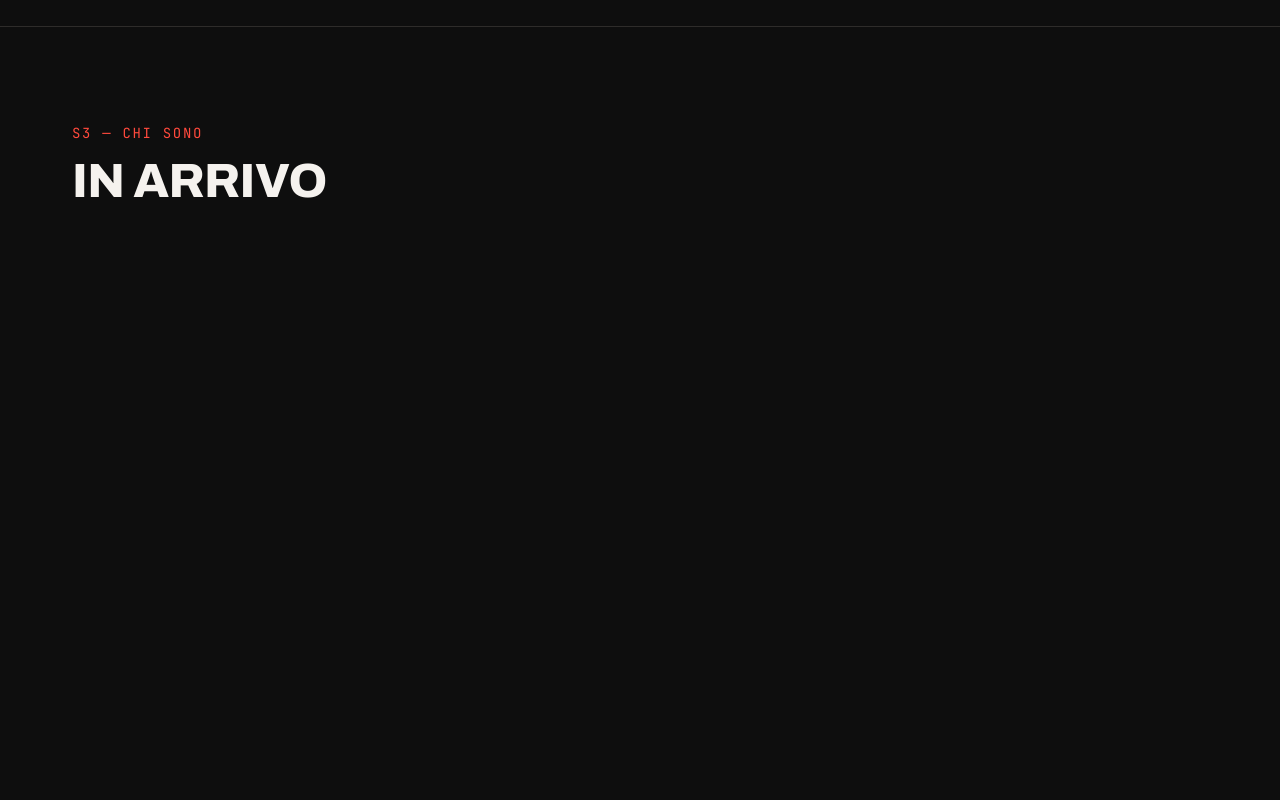
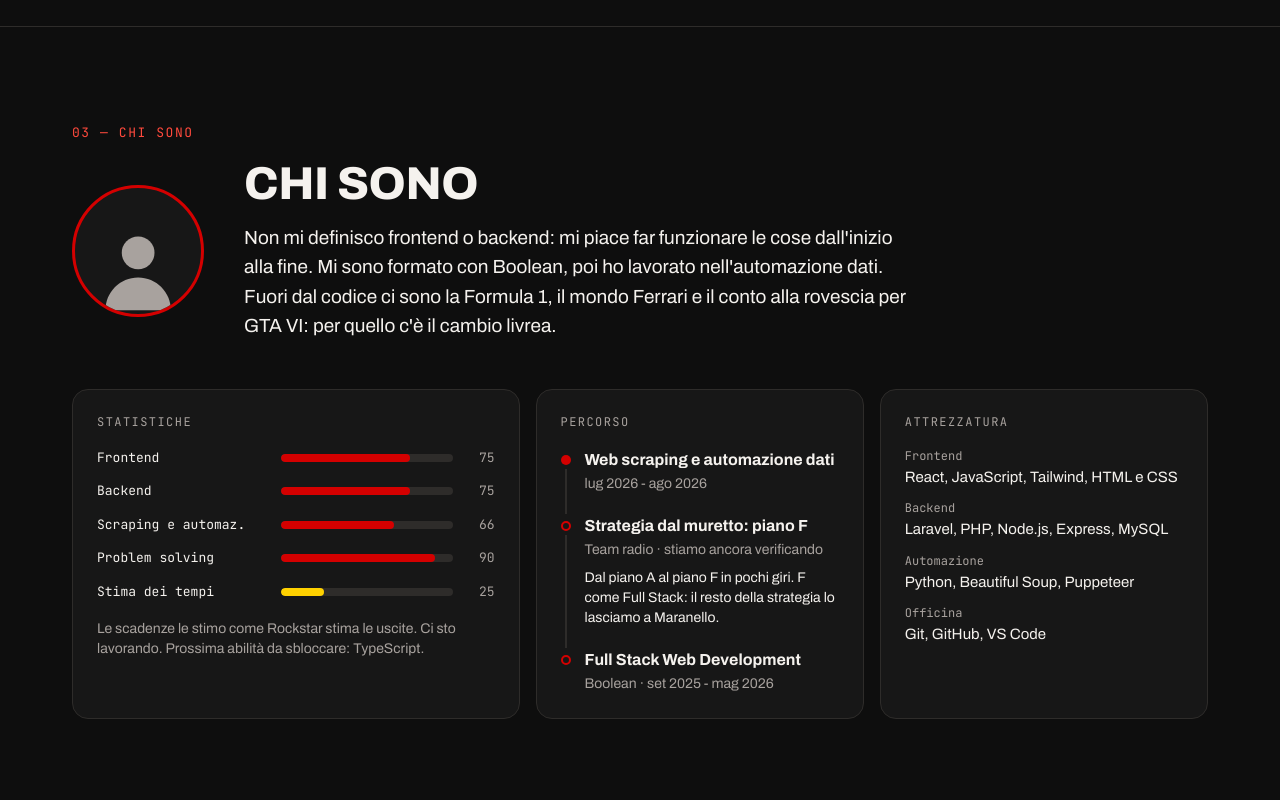
Before and after one commit to matteolepera/portfolio, a React (Vite) app: page / in a window 1280 px wide. Shown: the part 3460-4260 px from the top of the page. Built offline with nearby package versions, Linux system fonts and the light colour scheme; no server answers; a web font is replaced by a local one.

Commit message:
feat: sezione chi sono con statistiche, percorso e attrezzatura.
aggiornati testi in about.js

```diff
--- /dev/null
+++ b/src/components/home/About.jsx
@@ -0,0 +1,36 @@
+import { about, path, skills, stats } from "../../content/about";
+import PathPanel from "./PathPanel";
+import SkillsPanel from "./SkillsPanel";
+import StatsPanel from "./StatsPanel";
+
+export default function About() {
+    return (
+        <section id="chi-sono" className="scroll-mt-[88px] border-t border-line">
+            <div className="mx-auto max-w-[1200px] px-5 py-16 md:px-8 md:py-20 lg:py-24">
+                <p className="font-mono text-[13px] tracking-[0.12em] text-accent-text uppercase">03 — Chi sono</p>
+
+                <div className="mt-[18px] flex flex-wrap items-center gap-x-10 gap-y-7">
+                    <span
+                        title="Foto profilo"
+                        className="flex size-24 shrink-0 items-end justify-center overflow-hidden rounded-full border-3 border-accent bg-surface text-muted transition-colors duration-500 md:size-28 lg:size-[132px]"
+                    >
+                        <svg viewBox="0 0 24 24" fill="currentColor" aria-hidden="true" className="size-[78%]">
+                            <circle cx="12" cy="9" r="4" />
+                            <path d="M4 23c0-4.4 3.6-8 8-8s8 3.6 8 8z" />
+                        </svg>
+                    </span>
+                    <div className="min-w-0 flex-[1_1_520px]">
+                        <h2 className="display-title text-[clamp(32px,3.6vw,52px)] leading-none">Chi sono</h2>
+                        <p className="mt-4 max-w-[62ch] text-lg lg:text-[19px]">{about.intro}</p>
+                    </div>
+                </div>
+
+                <div className="mt-12 flex flex-wrap gap-4">
+                    <StatsPanel stats={stats} note={about.statsNote} />
+                    <PathPanel steps={path} />
+                    <SkillsPanel skills={skills} />
+                </div>
+            </div>
+        </section>
+    );
+}
--- a/src/components/home/StatsPanel.jsx
+++ b/src/components/home/StatsPanel.jsx
@@ -2,7 +2,7 @@ import Panel from "../ui/Panel";
 
 export default function StatsPanel({ stats, note }) {
   return (
-    <Panel title="Statistiche oneste" className="flex-[1.4_1_380px]">
+    <Panel title="Statistiche" className="flex-[1.4_1_380px]">
       <div className="flex flex-col gap-3.5 font-mono text-[13px]">
         {stats.map((stat) => (
           <div key={stat.id} className="flex items-center gap-3.5">
@@ -18,9 +18,8 @@ export default function StatsPanel({ stats, note }) {
               className="relative h-2 flex-1 overflow-hidden rounded-full bg-line"
             >
               <span
-                className={`absolute inset-y-0 left-0 rounded-full transition-colors duration-500 ${
-                  stat.value < 40 ? "bg-hi" : "bg-accent"
-                }`}
+                className={`absolute inset-y-0 left-0 rounded-full transition-colors duration-500 ${stat.value < 40 ? "bg-hi" : "bg-accent"
+                  }`}
                 style={{ width: `${stat.value}%` }}
               />
             </span>
--- a/src/content/about.js
+++ b/src/content/about.js
@@ -1,6 +1,6 @@
 export const about = {
   intro:
-    "Non mi definisco frontend o backend: mi piace far funzionare le cose dall'inizio alla fine. Mi sono formato con Boolean, poi ho lavorato nell'automazione dati. Fuori dal codice ci sono la Formula 1, il mondo Ferrari e il conto alla rovescia per GTA VI: per quello c'è l'interruttore in alto.",
+    "Non mi definisco frontend o backend: mi piace far funzionare le cose dall'inizio alla fine. Mi sono formato con Boolean, poi ho lavorato nell'automazione dati. Fuori dal codice ci sono la Formula 1, il mondo Ferrari e il conto alla rovescia per GTA VI: per quello c'è il cambio livrea.",
   statsNote:
     "Le scadenze le stimo come Rockstar stima le uscite. Ci sto lavorando. Prossima abilità da sbloccare: TypeScript.",
 };
@@ -17,7 +17,7 @@ export const path = [
   {
     id: "scraping",
     title: "Web scraping e automazione dati",
-    meta: "[Azienda] · [Periodo]",
+    meta: "lug 2026 - ago 2026",
     current: true,
   },
   {
@@ -30,7 +30,7 @@ export const path = [
   {
     id: "boolean",
     title: "Full Stack Web Development",
-    meta: "Boolean · [Periodo]",
+    meta: "Boolean · set 2025 - mag 2026",
     current: false,
   },
 ];
--- a/src/pages/Home.jsx
+++ b/src/pages/Home.jsx
@@ -3,6 +3,7 @@ import { sectors } from "../content/sectors";
 import Projects from "../components/home/Projects";
 import Hero from "../components/home/Hero";
 import Workflow from "../components/home/Workflow";
+import About from "../components/home/About";
 
 export default function Home() {
   return (
@@ -23,8 +24,10 @@ export default function Home() {
 
       <Workflow />
 
+      <About />
+
       {sectors
-        .filter((sector) => !["progetti", "come-lavoro"].includes(sector.id))
+        .filter((sector) => !["progetti", "come-lavoro", "chi-sono"].includes(sector.id))
         .map((sector) => (
           <section
             key={sector.id}
```
